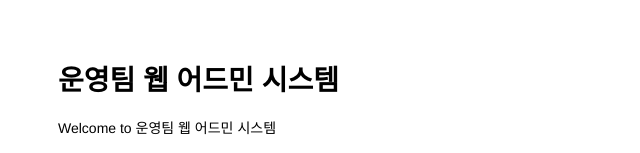
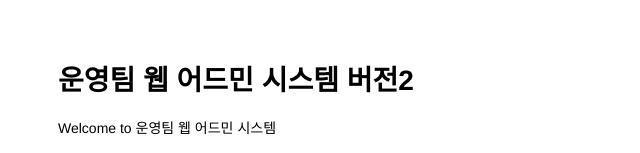
Before and after one commit to note629/mastering-git-github, a website: page public/index.html in a window 1280 px wide. Shown: the top 153 px of the page, without its empty margins (0-640 px from the left). Drawn offline with Linux system fonts and the light colour scheme.

Commit message:
메인 페이지 변경

```diff
--- a/public/index.html
+++ b/public/index.html
@@ -6,7 +6,7 @@
 </head>
 
 <body>
-  <h1>운영팀 웹 어드민 시스템</h1>
+  <h1>운영팀 웹 어드민 시스템 버전2</h1>
   <p>Welcome to 운영팀 웹 어드민 시스템</p>
 </body>
 
```
